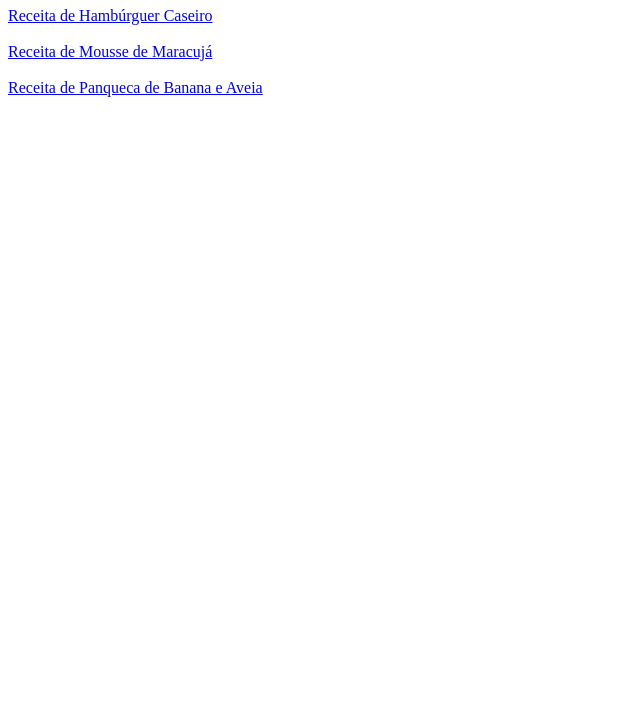
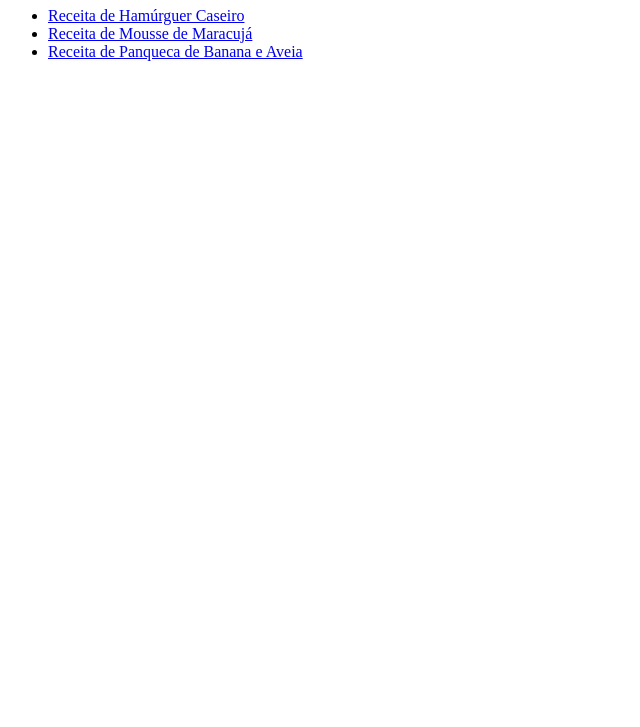
Before and after one commit to JoaoDeVieira/odin-recipes, a plain HTML site: page index.html in a window 1280 px wide. Shown: the part 73-800 px from the top of the page, without its empty margins (0-640 px from the left). Drawn offline with Linux system fonts and the light colour scheme.

Commit message:
docs: Correção de distribuição de links no index.html

```diff
--- a/index.html
+++ b/index.html
@@ -7,12 +7,22 @@
   </head>
   <body>
     <h1>Receitas Odin</h1>
-    <a href="receitas/hamburguer-caseiro.html">Receita de Hambúrguer Caseiro</a>
-    <br /> <br>
-    <a href="receitas/mousse-de-maracuja.html">Receita de Mousse de Maracujá</a>
-    <br> <br>
-    <a href="receitas/panqueca-banana-aveia.html"
-      >Receita de Panqueca de Banana e Aveia</a
-    >
+    <ul>
+      <li>
+        <a href="receitas/hamburguer-caseiro.html"
+          >Receita de Hamúrguer Caseiro</a
+        >
+      </li>
+      <li>
+        <a href="receitas/mousse-de-maracuja.html"
+          >Receita de Mousse de Maracujá</a
+        >
+      </li>
+      <li>
+        <a href="receitas/panqueca-banana-aveia.html"
+          >Receita de Panqueca de Banana e Aveia</a
+        >
+      </li>
+    </ul>
   </body>
 </html>
```
